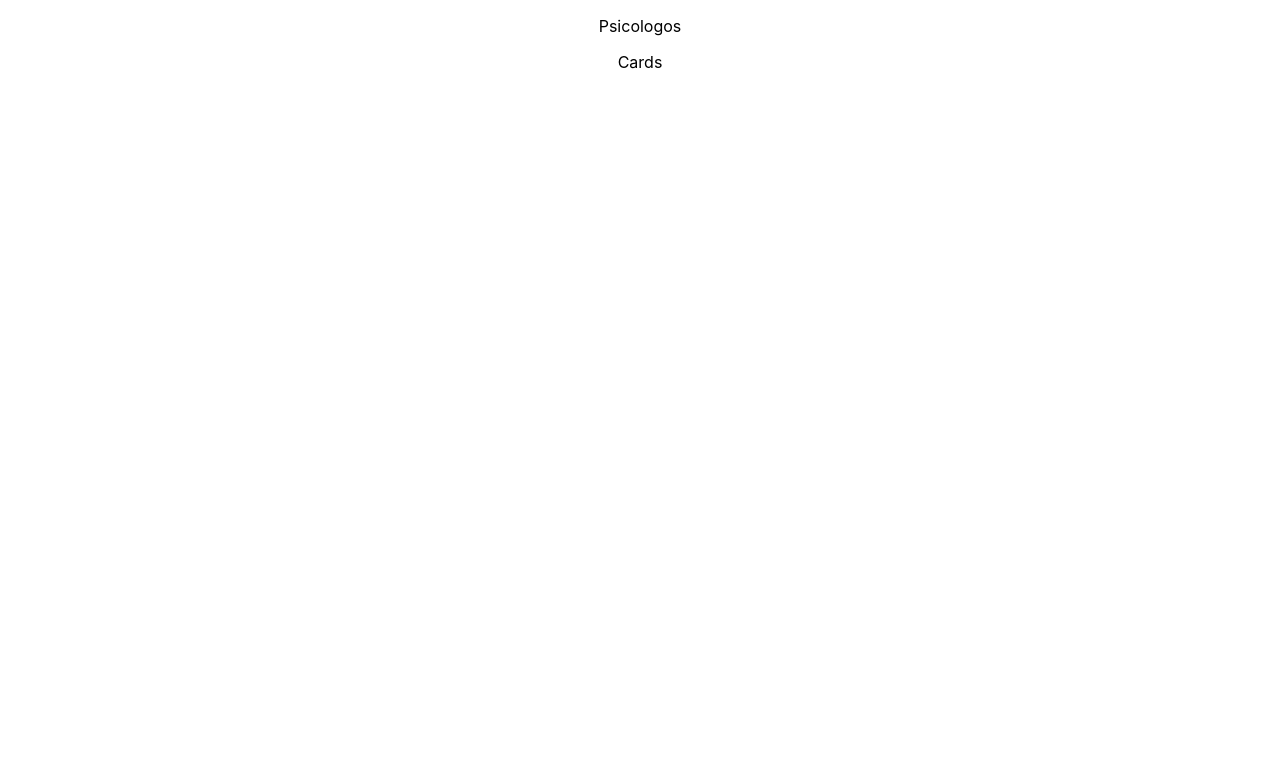
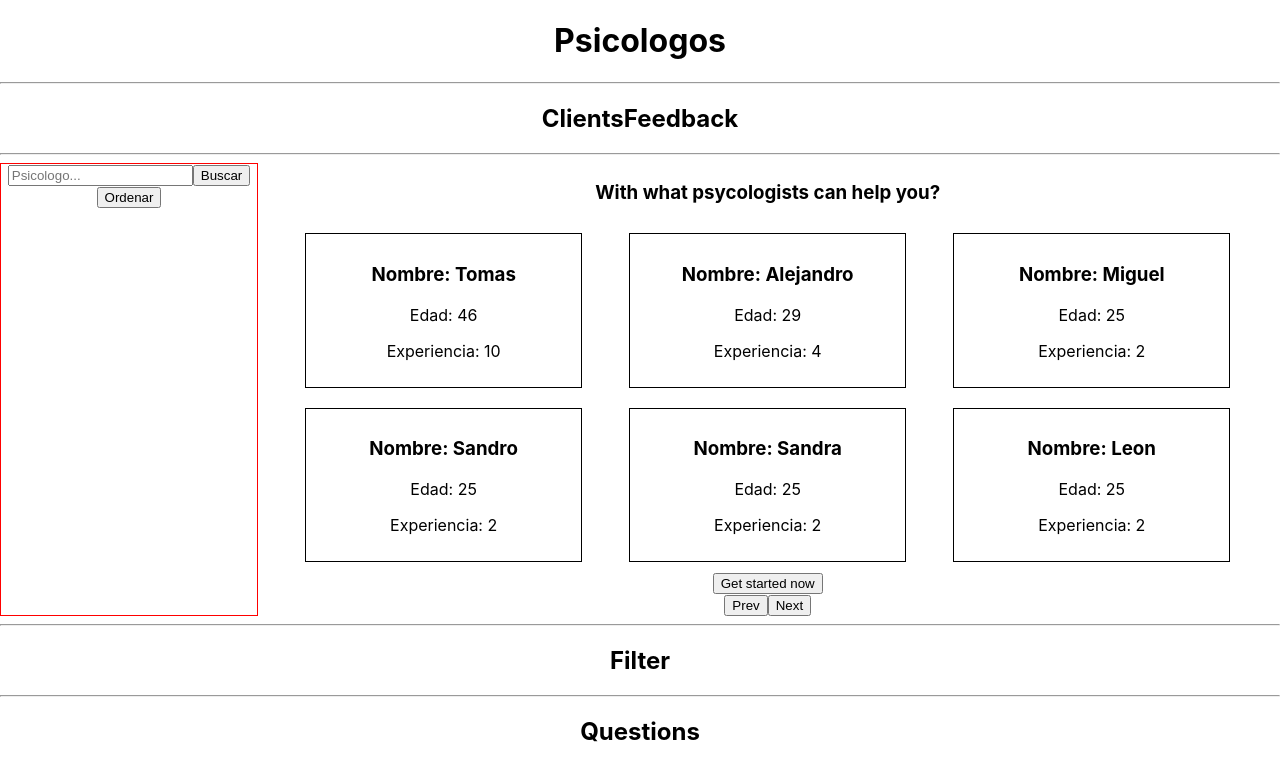
Before and after one commit to tomasld13/PF-psicoApp, a React (Create React App) app in the folder client/: page /psico in a window 1280 px wide. Shown: the top 780 px of the page. Built offline with nearby package versions, Linux system fonts and the light colour scheme.

Commit message:
paginado y ordenamiento del componente cartas listo

```diff
--- a/client/src/App.js
+++ b/client/src/App.js
@@ -7,8 +7,8 @@ function App() {
   return (
     <div className="App">
       <Routes>
-         <Route path="/" element={<Home/>}/>
-         <Route path='/psico' element={<Psychologists />} />
+          <Route path="/" element={<Home/>}/>
+          <Route path='/psico' element={<Psychologists />} />
       </Routes>
     </div>
   );
--- a/client/src/Components/Cards/Cards.jsx
+++ b/client/src/Components/Cards/Cards.jsx
@@ -1,24 +1,162 @@
+import { useState } from "react";
+import styles from '../Cards/cards.module.css';
 
-const psychologists = [
+const auxPsychologists = [
     {
+      id: 3,
+      nombre: 'Tomas',
+      experiencia: 10,
+      edad: 46
+    },
+    {
+        id: 1,
         nombre: 'Alejandro',
         experiencia: 4,
         edad: 29
     },
     {
+        id: 2,
         nombre: 'Miguel',
         experiencia: 2,
         edad: 25
     },
     {
-        nombre: 'Tomas',
-        experiencia: 10,
-        edad: 46
+      id: 4,
+      nombre: 'Sandro',
+      experiencia: 2,
+      edad: 25
+    },
+    {
+      id: 5,
+      nombre: 'Sandra',
+      experiencia: 2,
+      edad: 25
+    },
+    {
+      id: 6,
+      nombre: 'Leon',
+      experiencia: 2,
+      edad: 25
+    },
+    {
+      id: 7,
+      nombre: 'Maria',
+      experiencia: 2,
+      edad: 25
+    },
+    {
+      id: 8,
+      nombre: 'Luis',
+      experiencia: 2,
+      edad: 25
+    },
+    {
+      id: 9,
+      nombre: 'Pablo',
+      experiencia: 2,
+      edad: 25
+    },
+    {
+      id: 10,
+      nombre: 'Will',
+      experiencia: 2,
+      edad: 25
+    },
+    {
+      id: 11,
+      nombre: 'Estefa',
+      experiencia: 2,
+      edad: 25
+    },
+    {
+      id: 12,
+      nombre: 'Nico',
+      experiencia: 2,
+      edad: 25
     },
 ];
 
+const itemsPerPage = 6;
+
 export default function Cards() {
+
+  const [auxSwitchAlfa, setSwitchAlfa] = useState(true);
+  const [currentPage, setCurrentPage] = useState(0);
+  const [firstIndex, setFirstIndex] = useState(0);
+
+  // Crea el indice siguiente para pasar al siguiente grupo de 6 psicologos
+    const nextHandler = () => {
+        const nextPage = currentPage + 1;
+
+        const firstIndex = nextPage * itemsPerPage;
+
+        if(firstIndex >= auxPsychologists.length) return;
+
+        setFirstIndex(firstIndex);
+        setCurrentPage(nextPage);
+    }
+
+    // Crea el indice anterior para devolver al anterior grupo de 6 psicologos
+    const prevHandler = () => {
+        const prevPage = currentPage - 1;
+
+        if (prevPage < 0) return;
+
+        const firstIndex = prevPage * itemsPerPage;
+
+        setFirstIndex(firstIndex);
+        setCurrentPage(prevPage);
+    }
+
+  const handlerClick = () => {
+    if(auxPsychologists.length === 0) alert('No hay psicologos');
+    else
+    auxPsychologists.sort((a,b) => {
+      if (auxSwitchAlfa) {
+        setSwitchAlfa(false);
+        if(a.nombre > b.nombre) return 1;
+        else if (a.nombre < b.nombre) return -1;
+        return 0;
+      }
+      setSwitchAlfa(true);
+      if(a.nombre < b.nombre) return 1;
+      else if (a.nombre > b.nombre) return -1;
+      return 0;
+    });
+  }
+
   return (
-    <div>Cards</div>
+    <section className={styles.section_cards}>
+      <div className={styles.btn_container}>
+        <div>
+          <input type="text" placeholder="Psicologo..."/>
+          <button>Buscar</button>
+        </div>
+        <button onClick={handlerClick}>Ordenar</button>
+      </div>
+      <div>
+        <h3>With what psycologists can help you?</h3>
+        <div className={styles.cards_container}>
+          {
+            auxPsychologists.length > 0 ? [...auxPsychologists].splice(
+              firstIndex,itemsPerPage
+            ).map(psycho => {
+              return <div key={psycho.id} className={styles.card}>
+                <h3>Nombre: {psycho.nombre}</h3>
+                <p>Edad: {psycho.edad}</p>
+                <p>Experiencia: {psycho.experiencia}</p>
+              </div>
+            }) : (<div>
+                  Loading...
+                </div>)
+          }
+        </div>
+        <button>Get started now</button>
+        <div>
+          <button onClick={prevHandler}>Prev</button>
+          <button onClick={nextHandler}>Next</button>
+        </div>
+      </div>
+    </section>
   );
 }
--- /dev/null
+++ b/client/src/Components/Cards/cards.module.css
@@ -0,0 +1,24 @@
+.section_cards {
+    display: flex;
+}
+
+.btn_container {
+    width: 20%;
+    border: 1px solid red;
+}
+
+.cards_container {
+    display: flex;
+    flex-wrap: wrap;
+    width: 100%;
+    justify-content: center;
+    justify-content: space-evenly;
+}
+
+.card {
+    border: 1px solid black;
+    padding: 10px;
+    margin-top: 10px;
+    margin-bottom: 10px;
+    width: 25%;
+}
--- a/client/src/Components/Psychologists/Psychologists.jsx
+++ b/client/src/Components/Psychologists/Psychologists.jsx
@@ -3,10 +3,17 @@ import Cards from "../Cards/Cards";
 export default function Psychologists() {
   return (
     <>
-        <p>Psicologos</p>
+        <h1>Psicologos</h1>
+        <hr />
+        <h2>ClientsFeedback</h2>
         {/* <ClientsFeedback /> */}
+        <hr />
         <Cards />
+        <hr />
+        <h2>Filter</h2>
         {/* <Filter /> */}
+        <hr />
+        <h2>Questions</h2>
         {/* <Questions /> */}
     </>
   )
```
